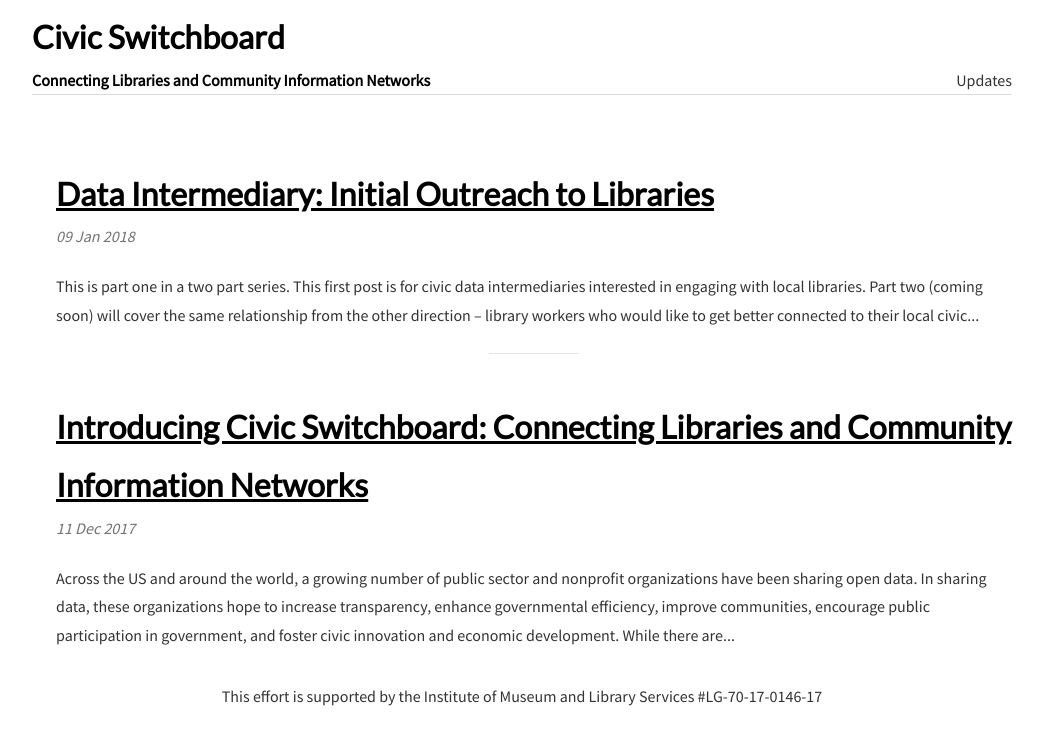
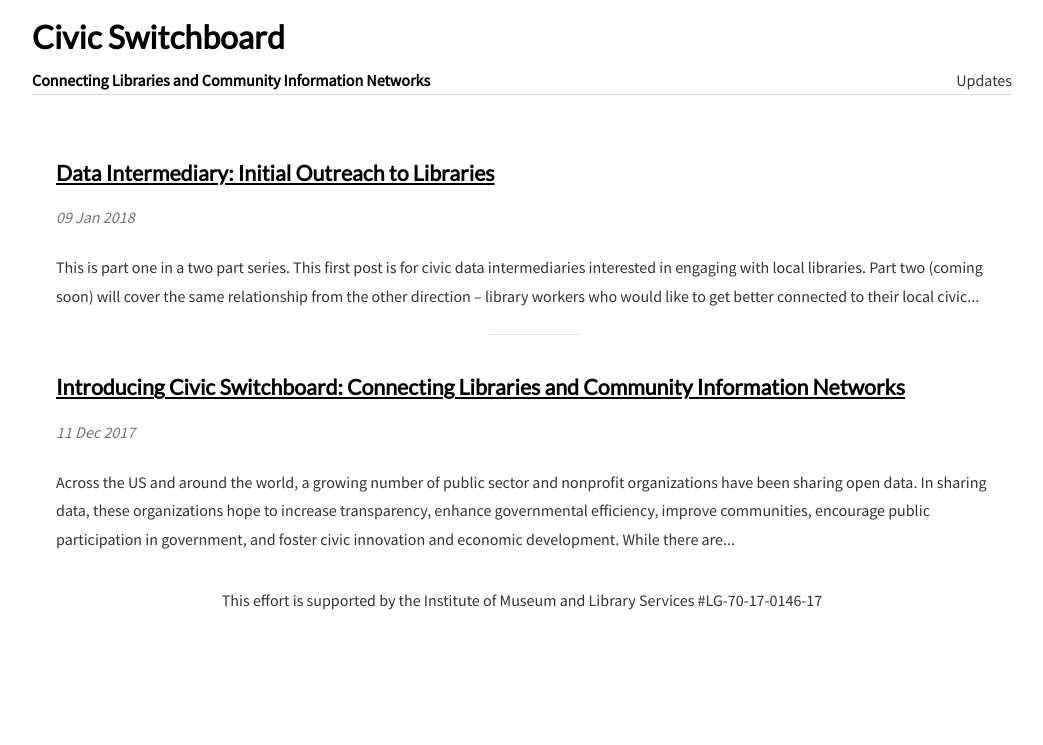
Before and after one commit to civic-switchboard/civic-switchboard.github.io.first, a Jekyll site: the page built from updates/index.html, in a window 1280 px wide. Shown: the top 745 px of the page, without its empty margins (118-1161 px from the left). Built offline with Jekyll 4.4.1, drawn with Linux system fonts in a browser that asks for light colours; the list of posts is cut into pages by our own code.

Commit message:
h3 instead of h2

```diff
--- a/updates/index.html
+++ b/updates/index.html
@@ -8,7 +8,7 @@
 	{% for post in paginator.posts %}
 
 	<li class="post">
-		<h2><a href="{% if site.baseurl == "/" %}{{ post.url }}{% else %}{{ post.url | prepend: site.baseurl }}{% endif %}">{%if post.header %}{{ post.header }}{% else %}{{ post.title }}{% endif %}</a></h2>
+		<h3><a href="{% if site.baseurl == "/" %}{{ post.url }}{% else %}{{ post.url | prepend: site.baseurl }}{% endif %}">{%if post.header %}{{ post.header }}{% else %}{{ post.title }}{% endif %}</a></h3>
 		<time datetime="{{ post.date | date_to_xmlschema }}" class="by-line"> <i>{{ post.date | date_to_string }}</i> </time>
 		<p>{{ post.content | strip_html | truncatewords:50 }}</p>
 	</li>
```
